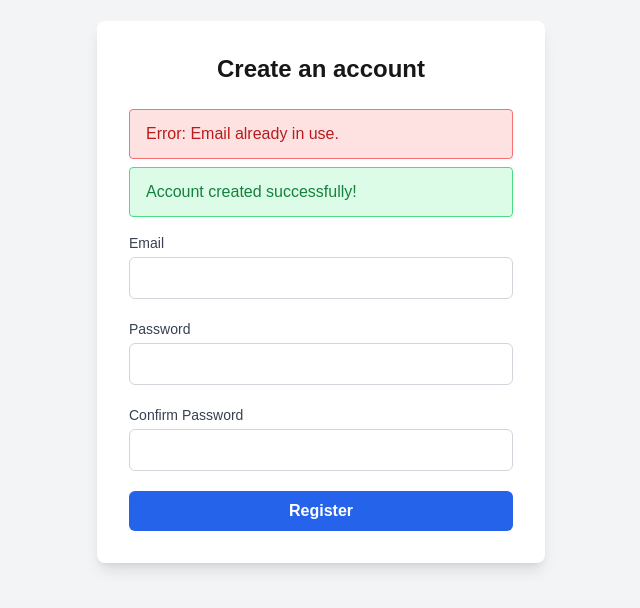
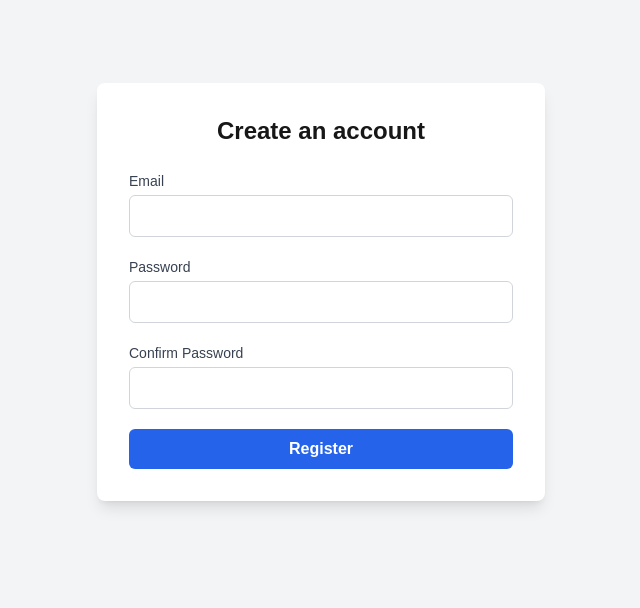
Before and after one commit to Pastelmood/NextAuth-Demo, a Next.js app: page /register in a window 1280 px wide. Shown: the part 108-716 px from the top of the page, without its empty margins (319-959 px from the left). Built offline with nearby package versions, Linux system fonts and the light colour scheme.

Commit message:
feat(register): implement server action

```diff
--- a/app/register/page.tsx
+++ b/app/register/page.tsx
@@ -1,22 +1,52 @@
+"use client";
+
+import { FormState, registerAccountAction } from "@/actions/register-action";
+import { useActionState } from "react";
+
+const initialState: FormState = {
+  success: undefined,
+  message: "",
+};
+
 export default function RegisterPage() {
+  const [formState, formAction] = useActionState(
+    registerAccountAction,
+    initialState
+  );
+
   return (
     <div className="flex items-center justify-center min-h-screen bg-gray-100">
       <div className="bg-white shadow-lg rounded-lg p-8 w-full max-w-md">
-        <h2 className="text-2xl font-bold mb-6 text-center">Create an account</h2>
+        <h2 className="text-2xl font-bold mb-6 text-center">
+          Create an account
+        </h2>
         {/* Alert placeholder */}
         <div className="mb-4 space-y-2">
           {/* Example error alert */}
-          <div className="bg-red-100 border border-red-400 text-red-700 px-4 py-3 rounded relative">
-            <span className="block sm:inline">Error: Email already in use.</span>
-          </div>
+          {formState.success !== undefined && (
+            <div
+              className={` ${
+                formState.success
+                  ? "bg-green-100 border-green-400 text-green-700"
+                  : "bg-red-100 border border-red-400 text-red-700"
+              } px-4 py-3 rounded relative`}
+            >
+              <span className="block sm:inline">{formState.message}</span>
+            </div>
+          )}
           {/* Example success alert */}
-          <div className="bg-green-100 border border-green-400 text-green-700 px-4 py-3 rounded relative">
-            <span className="block sm:inline">Account created successfully!</span>
-          </div>
+          {/* <div className="bg-green-100 border border-green-400 text-green-700 px-4 py-3 rounded relative">
+            <span className="block sm:inline">
+              Account created successfully!
+            </span>
+          </div> */}
         </div>
-        <form className="space-y-5">
+        <form className="space-y-5" action={formAction}>
           <div>
-            <label htmlFor="email" className="block text-sm font-medium text-gray-700 mb-1">
+            <label
+              htmlFor="email"
+              className="block text-sm font-medium text-gray-700 mb-1"
+            >
               Email
             </label>
             <input
@@ -29,7 +59,10 @@ export default function RegisterPage() {
             />
           </div>
           <div>
-            <label htmlFor="password" className="block text-sm font-medium text-gray-700 mb-1">
+            <label
+              htmlFor="password"
+              className="block text-sm font-medium text-gray-700 mb-1"
+            >
               Password
             </label>
             <input
@@ -42,7 +75,10 @@ export default function RegisterPage() {
             />
           </div>
           <div>
-            <label htmlFor="confirmPassword" className="block text-sm font-medium text-gray-700 mb-1">
+            <label
+              htmlFor="confirmPassword"
+              className="block text-sm font-medium text-gray-700 mb-1"
+            >
               Confirm Password
             </label>
             <input
```
Also changed, not shown: 1 other file (tests, documents, lock files or other folders).
